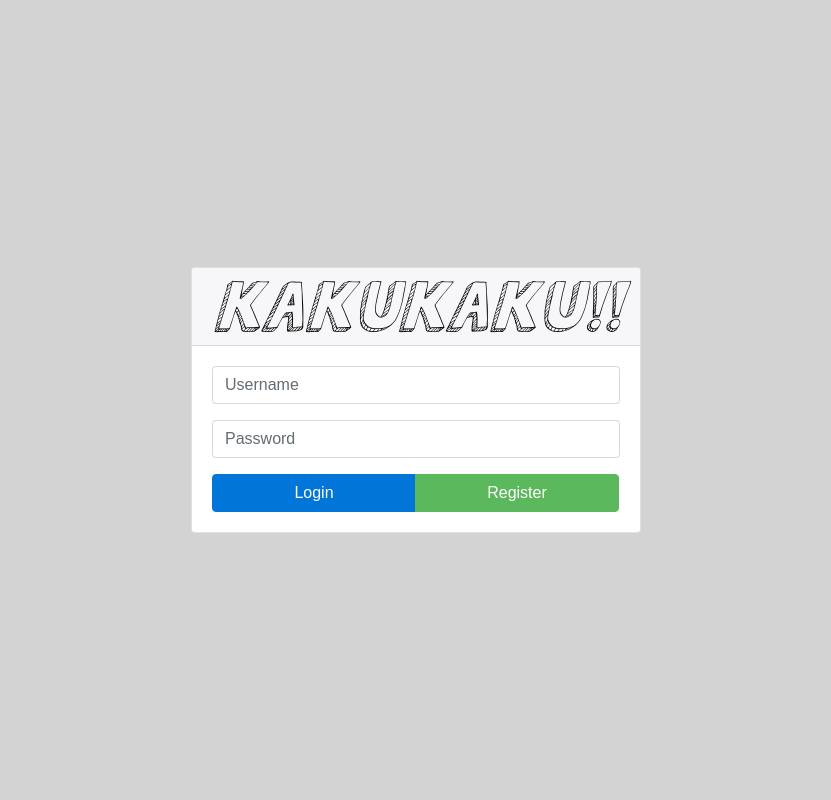
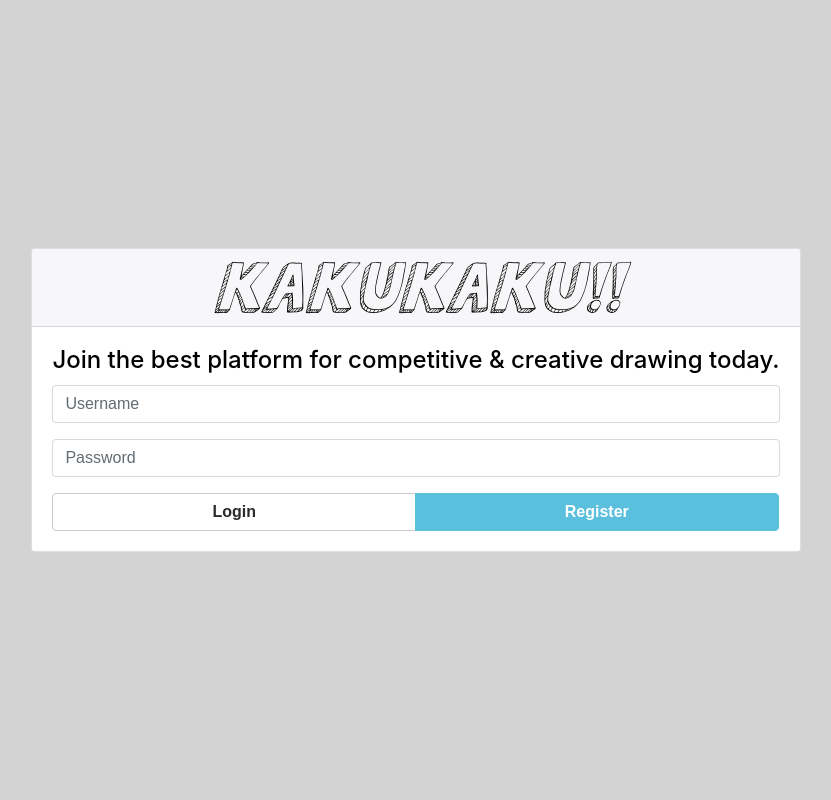
Before and after one commit to Edmond-Lam/hachiroku, a Flask app: page /login in a window 1280 px wide. Shown: the whole page, without its empty margins (224-1055 px from the left). Run offline with Flask 2, Linux system fonts and the light colour scheme; some libraries are stand-ins or nearby versions.

Commit message:
login styl

```diff
--- a/app.py
+++ b/app.py
@@ -1,6 +1,5 @@
 from flask import Flask, render_template, request, redirect, url_for, session
 import hashlib, json
-import requests as req
 from utils import database as db
 
 app = Flask(__name__)
--- a/static/css/style.css
+++ b/static/css/style.css
@@ -41,6 +41,7 @@
 
 .btn {
     width: 50%;
+    font-weight: bold;
 }
 
 #login-header {
--- a/templates/index.html
+++ b/templates/index.html
@@ -1,7 +1,7 @@
 <!DOCTYPE html>
 <html>
   <head>
-    <title>Kakukaku!!</title>
+    <title>Get Started | Kakukaku!!</title>
     <link rel="stylesheet" href="https://maxcdn.bootstrapcdn.com/bootstrap/4.0.0-alpha.6/css/bootstrap.min.css" integrity="sha384-rwoIResjU2yc3z8GV/NPeZWAv56rSmLldC3R/AZzGRnGxQQKnKkoFVhFQhNUwEyJ" crossorigin="anonymous">
     <script src="https://maxcdn.bootstrapcdn.com/bootstrap/4.0.0-alpha.6/js/bootstrap.min.js" integrity="sha384-vBWWzlZJ8ea9aCX4pEW3rVHjgjt7zpkNpZk+02D9phzyeVkE+jo0ieGizqPLForn" crossorigin="anonymous"></script>
     <link rel="stylesheet" href="../static/css/style.css">
@@ -9,12 +9,13 @@
 
   <body>
     <div class="full container-fluid">
-      <div class="row">
+      <div class="about
+     <div class="row">
 	<div class="card">
 
 	  <h3 id="login-header" class="card-header text-center">Kakukaku!!</h3>
 	  <div class="card-block">
-
+	    <h4 class="card-title">Join the best platform for competitive & creative drawing today.</h4>
 	    {% if msg is defined %}
 	    <div class="alert alert-success alert-dismissible" role="alert">
 	      <button type="button" class="close" data-dismiss="alert" aria-label="Close"><span aria-hidden="true">&times;</span></button>
@@ -34,9 +35,9 @@
 	      </div>
 
 	      <div class="btn-group" role="group" style="margin:auto;"  aria-label="auth">
-		<button id="login" type="submit" name="login" value="Login" class="btn btn-primary">Login</button>
+		<button id="login" type="submit" name="login" value="Login" class="btn btn-secondary">Login</button>
 
-		<button id="register" type="submit" name="register" value="Register" class="btn btn-success">Register</button>
+		<button id="register" type="submit" name="register" value="Register" class="btn btn-info">Register</button>
 	      </div>
 	    </form>
 
```
